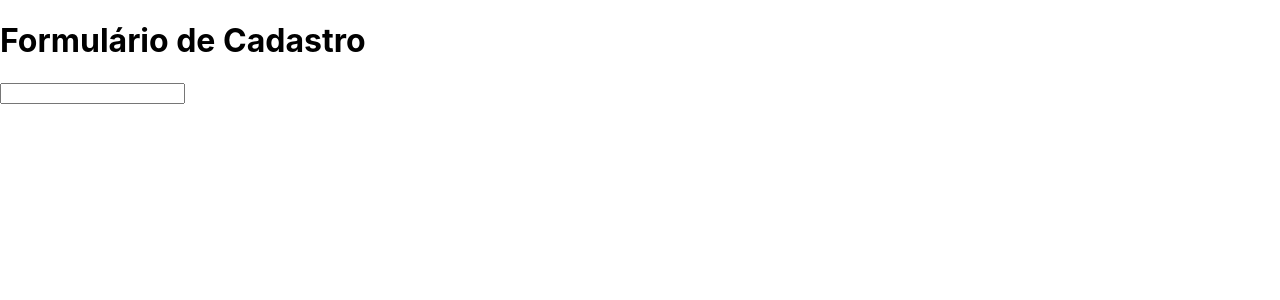
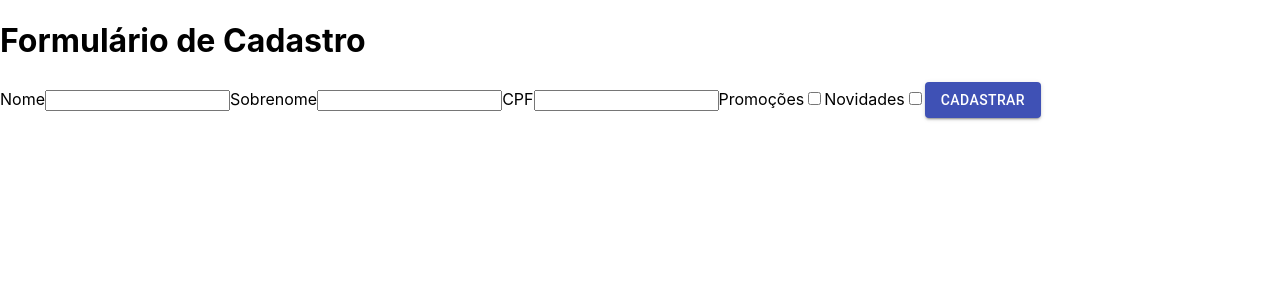
Before and after one commit to caiokeidi/Aulas_React_Alura2, a React (Create React App) app: page / in a window 1280 px wide. Shown: the top 300 px of the page. Built offline with nearby package versions, Linux system fonts and the light colour scheme.

Commit message:
feat: Material UI

```diff
--- a/package.json
+++ b/package.json
@@ -3,6 +3,7 @@
   "version": "0.1.0",
   "private": true,
   "dependencies": {
+    "@material-ui/core": "^4.11.3",
     "@testing-library/jest-dom": "^5.11.9",
     "@testing-library/react": "^11.2.5",
     "@testing-library/user-event": "^12.7.3",
--- a/src/components/FormularioCadastro/FormularioCadastro.jsx
+++ b/src/components/FormularioCadastro/FormularioCadastro.jsx
@@ -1,11 +1,30 @@
 import React from 'react';
+import Button from '@material-ui/core/Button'
 
 function FormularioCadastro(){
     return(
         <form>
+            <label>Nome</label>
             <input type='text'/>
+
+            <label>Sobrenome</label>
+            <input type='text'/>
+
+            <label>CPF</label>
+            <input type='text'/>
+
+            <label>Promoções</label>
+            <input type='checkbox'/>
+
+            <label>Novidades</label>
+            <input type='checkbox'/>
+
+            <Button type='submit' color="primary" variant="contained">
+                Cadastrar
+            </Button>
+
         </form>
-    )
+    );
 }
 
 export default FormularioCadastro;
```
Also changed, not shown: 1 other file (tests, documents, lock files or other folders).
